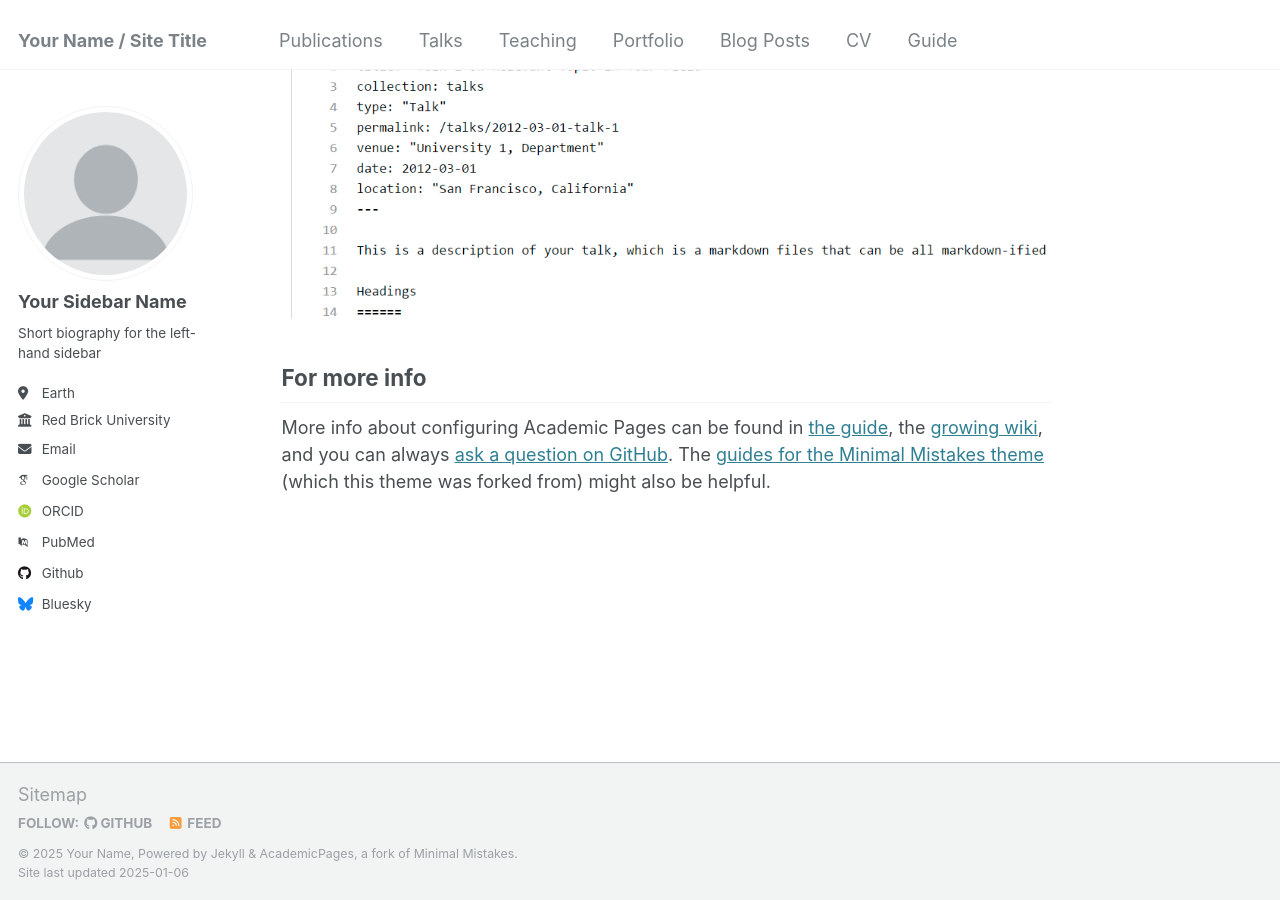
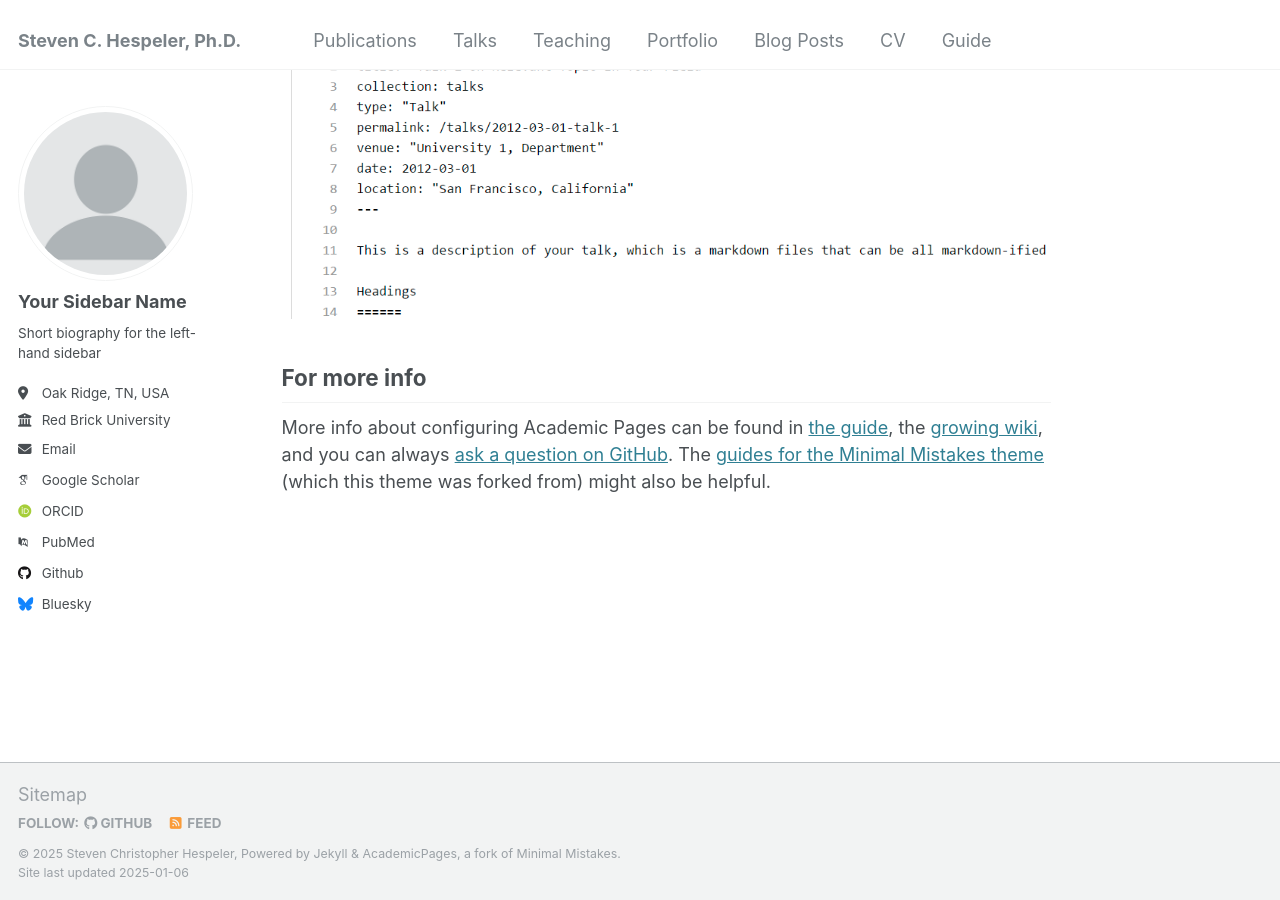
Before and after one commit to TovNephesh/stevenhespeler, a Jekyll site: the page built from _pages/about.md, in a window 1280 px wide and 900 px high, scrolled down 2643 px. Built offline with Jekyll 4.4.1, drawn with Linux system fonts in a browser that asks for light colours; some web fonts are replaced.

Commit message:
Update _config.yml

```diff
--- a/_config.yml
+++ b/_config.yml
@@ -8,13 +8,13 @@
 
 # Basic Site Settings
 locale                   : "en-US"
-title                    : "Your Name / Site Title"
+title                    : "Steven C. Hespeler, Ph.D."
 title_separator          : "-"
-name                     : &name "Your Name"
-description              : &description "personal description"
-url                      : https://academicpages.github.io # the base hostname & protocol for your site e.g. "https://[your GitHub username].github.io"
+name                     : &name "Steven Christopher Hespeler"
+description              : &description "Ph.D. Industrial Engineer"
+url                      : https://github.com/TovNephesh # the base hostname & protocol for your site e.g. "https://[your GitHub username].github.io"
 baseurl                  : "" # the subpath of your site, e.g. "/blog"
-repository               : "academicpages/academicpages.github.io"
+repository               : "https://github.com/TovNephesh/stevenhespeler"
 
 # Site Author - The following control what appear as part of the author content on the side bar.
 #               If a field is blank the icon and link will not appear, otherwise it will be shown.
@@ -25,7 +25,7 @@ author:
   name             : "Your Sidebar Name"
   pronouns         : # example: "she/her"
   bio              : "Short biography for the left-hand sidebar"
-  location         : "Earth"
+  location         : "Oak Ridge, TN, USA"
   employer         : "Red Brick University"
   uri              : # URL
   email            : "none@example.org"
```
